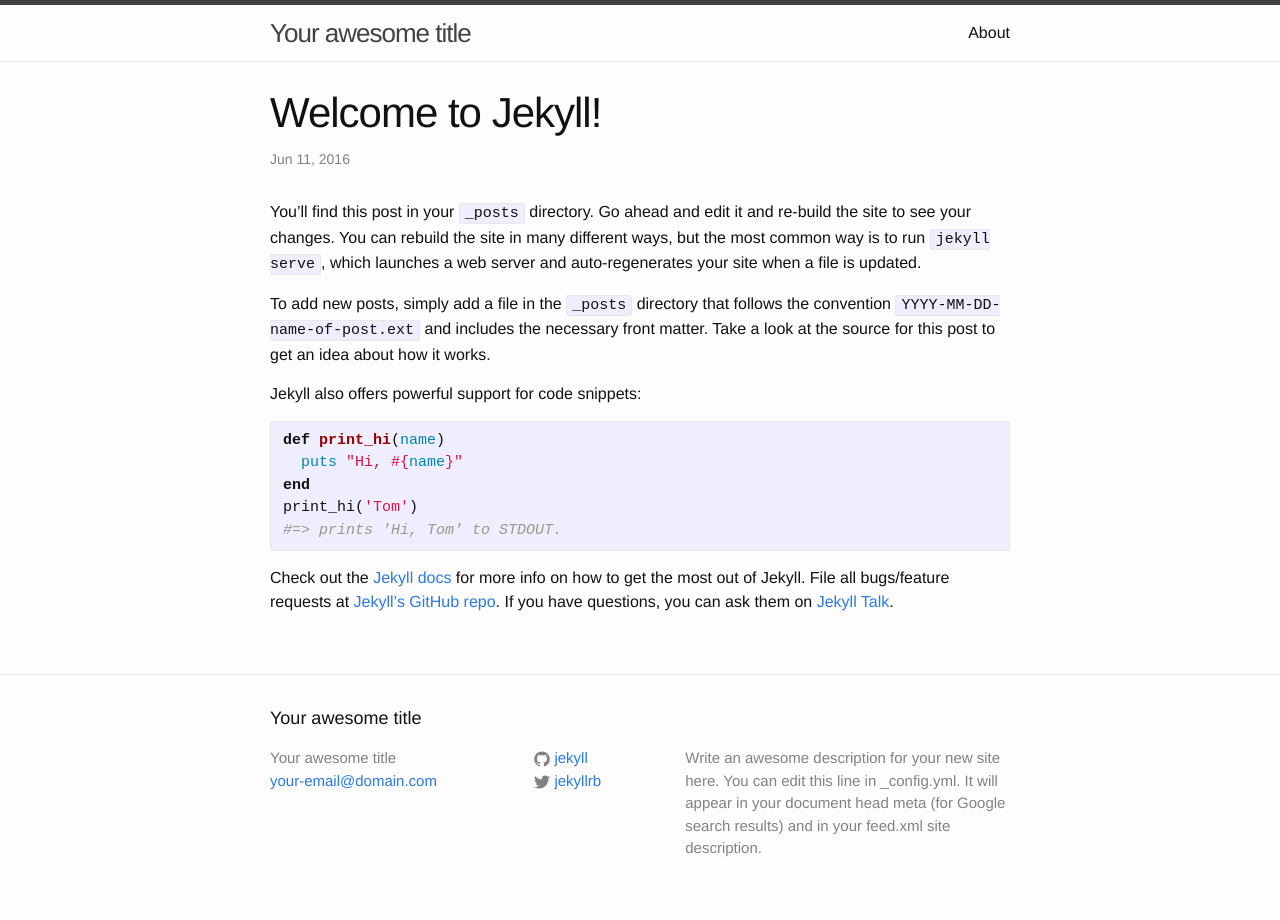
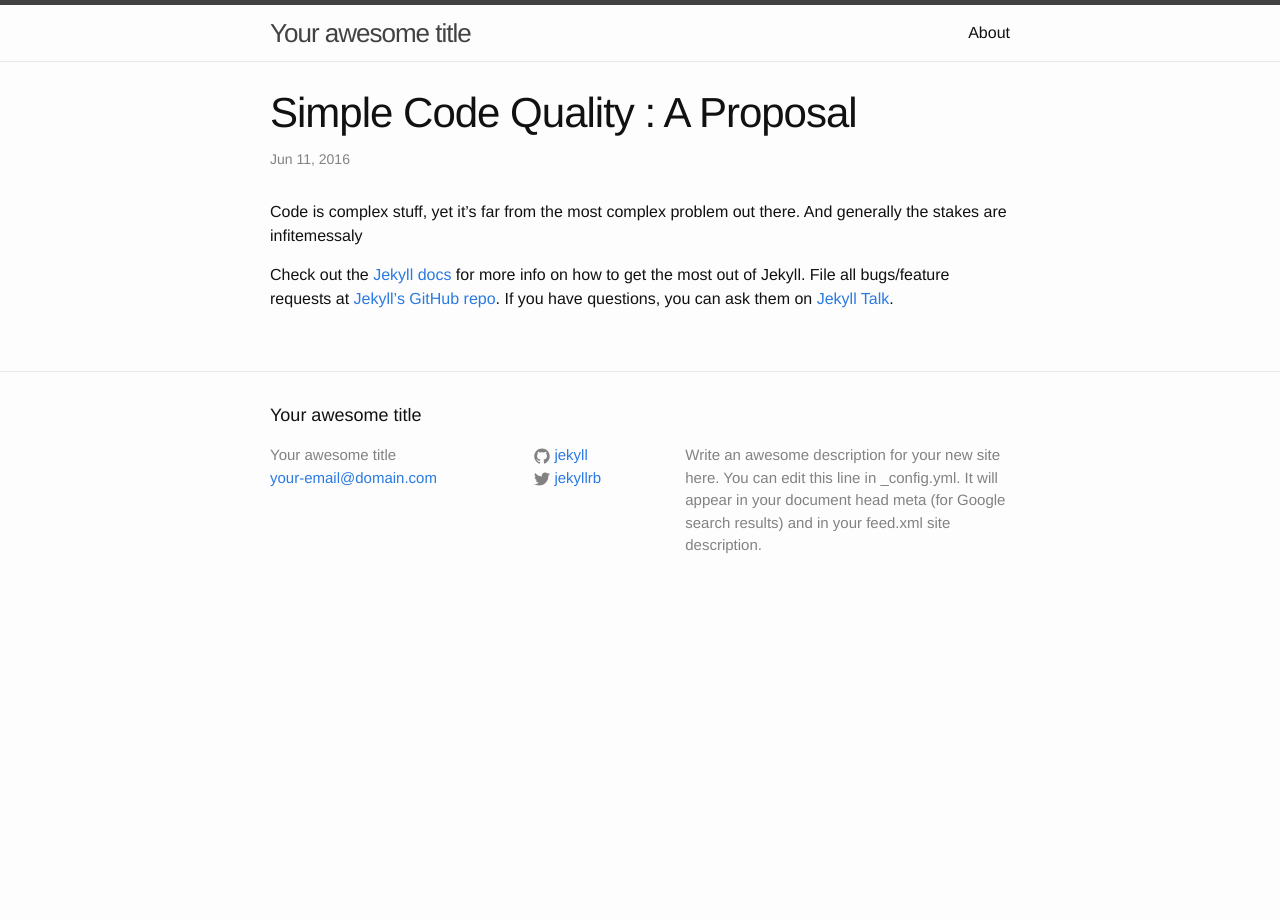
Before and after one commit to conoramurphy-zz/conoramurphy.github.io, a Jekyll site: the page built from _posts/2016-06-11-welcome-to-jekyll.markdown, in a window 1280 px wide. Built offline with Jekyll 4.4.1, drawn with Linux system fonts in a browser that asks for light colours.

Commit message:
some removals

```diff
--- a/_posts/2016-06-11-welcome-to-jekyll.markdown
+++ b/_posts/2016-06-11-welcome-to-jekyll.markdown
@@ -1,22 +1,10 @@
 ---
 layout: post
-title:  "Welcome to Jekyll!"
+title:  "Simple Code Quality : A Proposal"
 date:   2016-06-11 16:54:00 +0100
-categories: jekyll update
+categories: Product Management
 ---
-You’ll find this post in your `_posts` directory. Go ahead and edit it and re-build the site to see your changes. You can rebuild the site in many different ways, but the most common way is to run `jekyll serve`, which launches a web server and auto-regenerates your site when a file is updated.
-
-To add new posts, simply add a file in the `_posts` directory that follows the convention `YYYY-MM-DD-name-of-post.ext` and includes the necessary front matter. Take a look at the source for this post to get an idea about how it works.
-
-Jekyll also offers powerful support for code snippets:
-
-{% highlight ruby %}
-def print_hi(name)
-  puts "Hi, #{name}"
-end
-print_hi('Tom')
-#=> prints 'Hi, Tom' to STDOUT.
-{% endhighlight %}
+Code is complex stuff, yet it's far from the most complex problem out there. And generally the stakes are infitemessaly
 
 Check out the [Jekyll docs][jekyll-docs] for more info on how to get the most out of Jekyll. File all bugs/feature requests at [Jekyll’s GitHub repo][jekyll-gh]. If you have questions, you can ask them on [Jekyll Talk][jekyll-talk].
 
```
